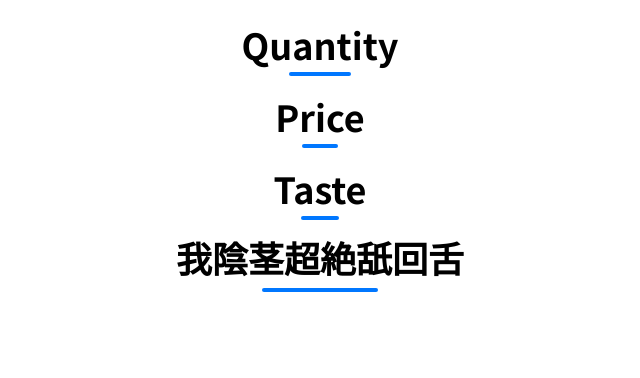
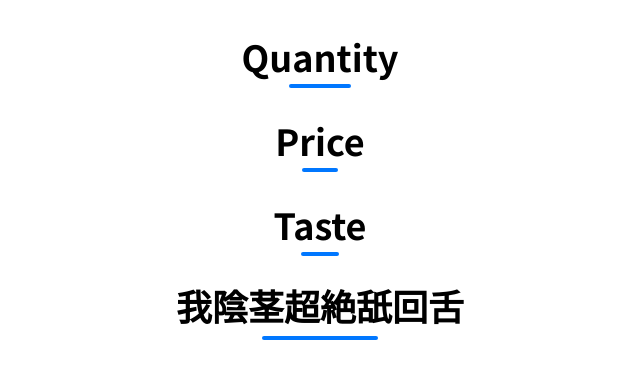
Before and after one commit to iputapp/lounas, a Next.js app: page /test/bordered-title in a window 1280 px wide. Shown: the top 378 px of the page, without its empty margins (320-960 px from the left). Built offline with nearby package versions, Linux system fonts and the light colour scheme.

Commit message:
Add padding-top

```diff
--- a/src/components/headers/BorderedTitle/styles.module.scss
+++ b/src/components/headers/BorderedTitle/styles.module.scss
@@ -3,7 +3,7 @@
 .title {
   @apply relative flex w-fit
     items-center justify-center
-    pb-3 text-4xl font-bold;
+    py-3 text-4xl font-bold;
 }
 
 .title::after {
```
